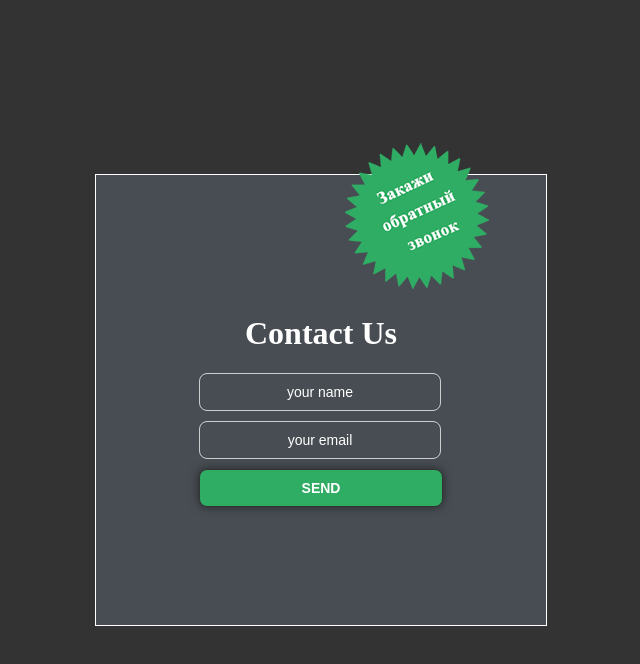
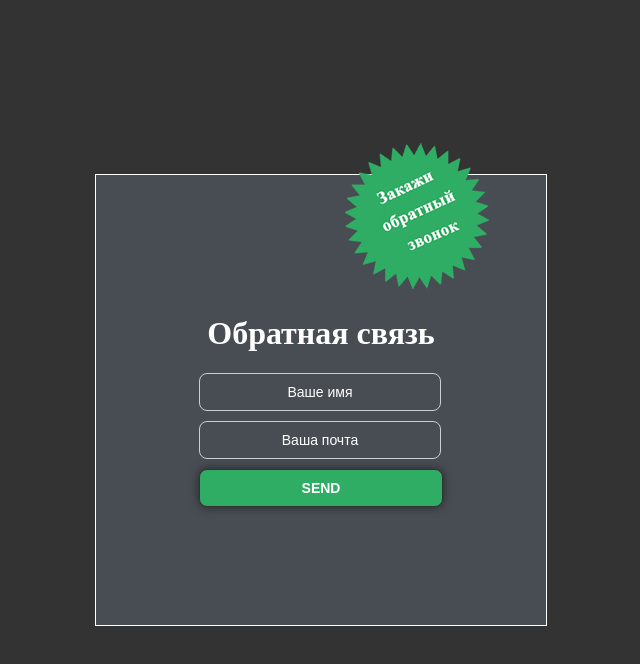
Before and after one commit to LaAlexe/contactForm, a plain HTML site: page index.html in a window 1280 px wide. Shown: the whole page, without its empty margins (319-959 px from the left). Drawn offline with Linux system fonts and the light colour scheme.

Commit message:
Update index.html

```diff
--- a/index.html
+++ b/index.html
@@ -15,14 +15,14 @@
                   <img src="img/callUs.png" alt="call us">
               </div>
               <div class="zIndex">
-               <h1>Contact Us</h1>
+               <h1>Обратная связь</h1>
                 <form>
                     <div id="name-block">
-                          <input type="text" name="name" placeholder="your name" id="username">
+                          <input type="text" name="name" placeholder="Ваше имя" id="username">
                     </div>
                     <div id="error-name"></div>
                     <div id="mail-block">
-                          <input type="text" name="name" placeholder="your email" id="usermail">
+                          <input type="text" name="name" placeholder="Ваша почта" id="usermail">
                     </div>
                     <div id="error-mail"></div>
                     <input type="submit" name="send" id="send-btn" value="send">
```
